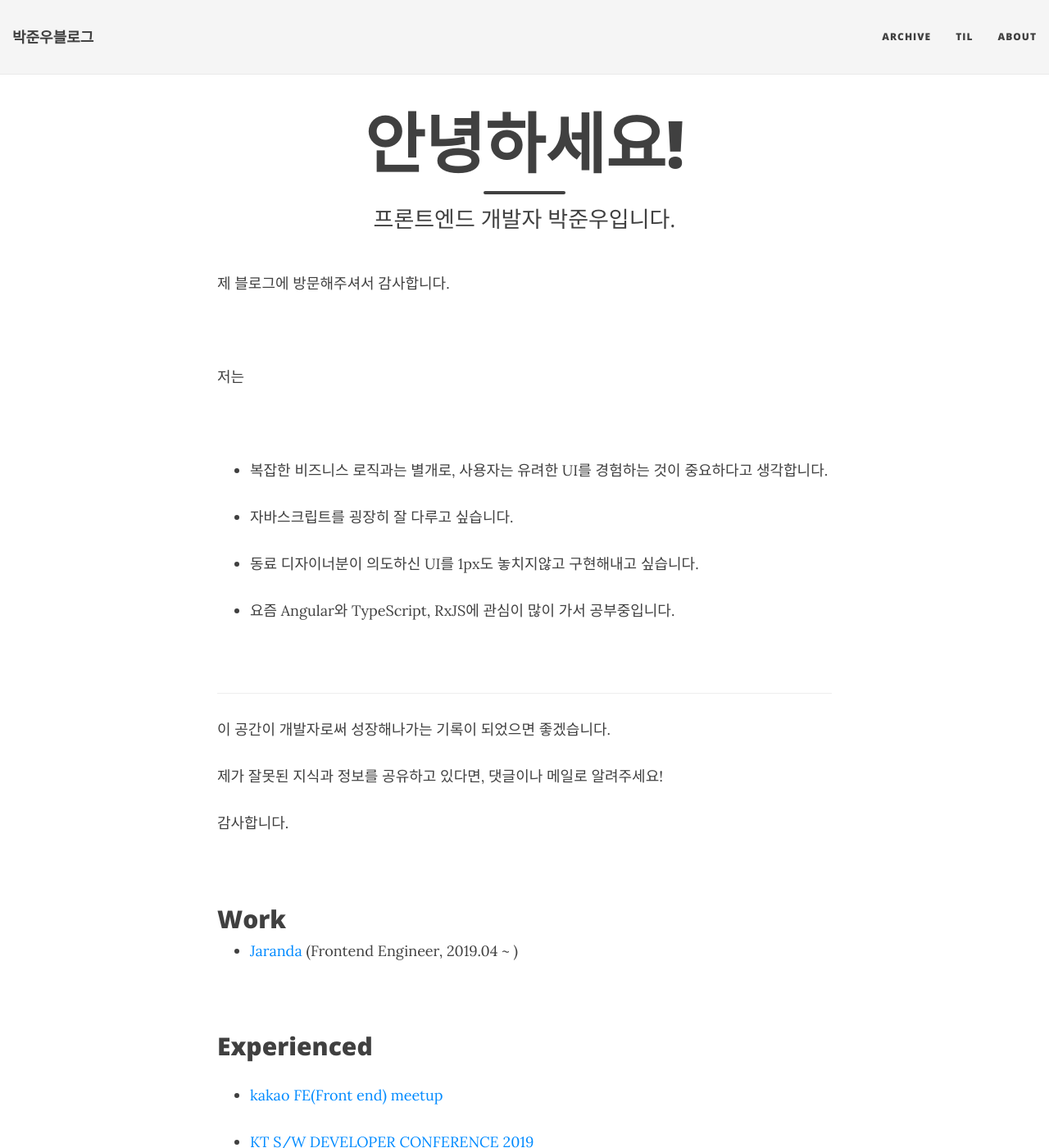
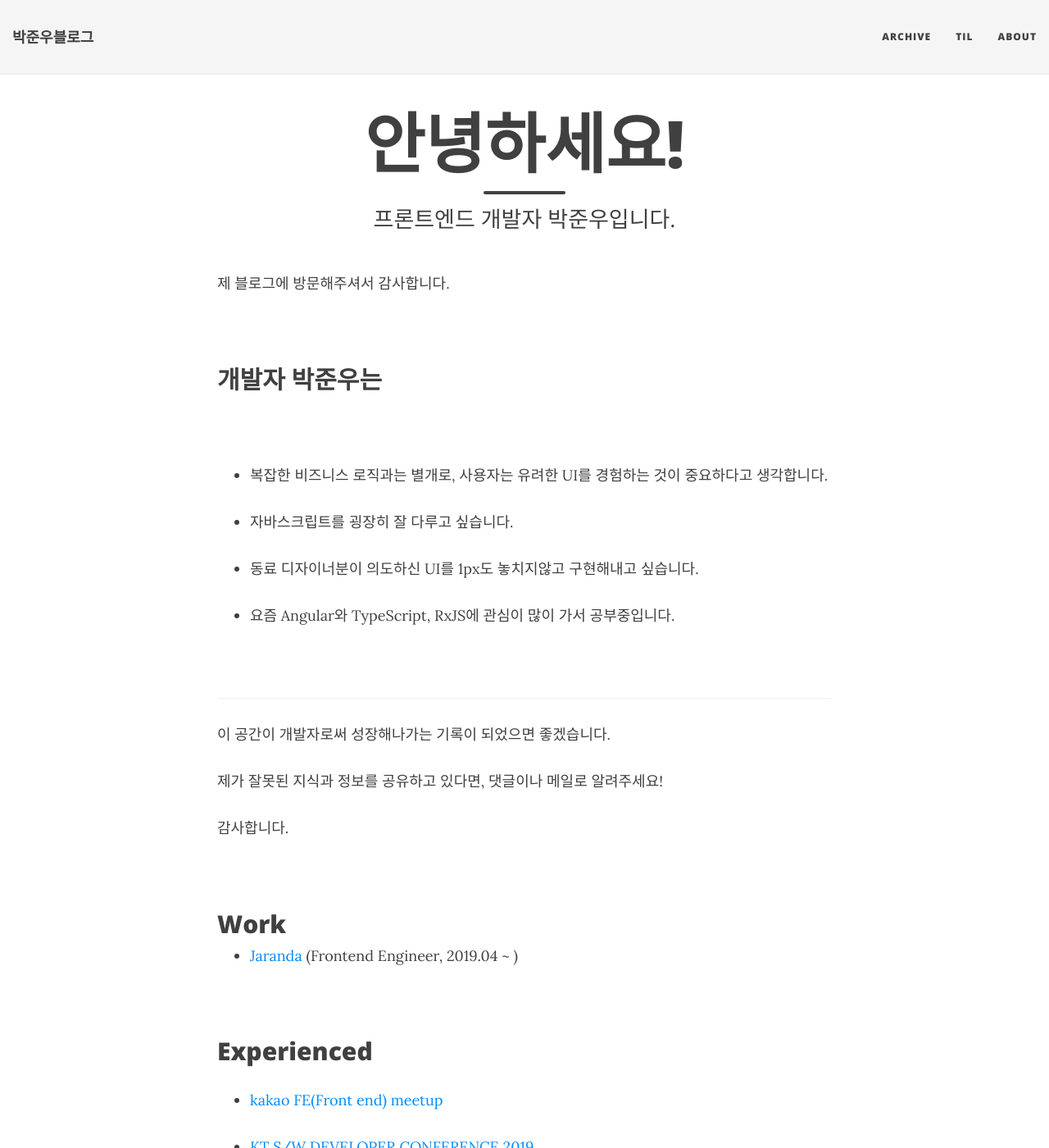
Before and after one commit to JUNWOO45/junwoo45.github.io.archived, a Jekyll site: the page built from aboutme.md, in a window 1280 px wide and 1400 px high. Shown: the whole window at 82% size. Built offline with Jekyll 4.4.1, drawn with Linux system fonts in a browser that asks for light colours; nearby versions of some CDN libraries.

```diff
--- a/aboutme.md
+++ b/aboutme.md
@@ -8,7 +8,7 @@
 
 <br>
 
-저는
+## 개발자 박준우는
 
 <br>
 
```
Also changed, not shown: other parts of aboutme.md (+1 -1 lines).
